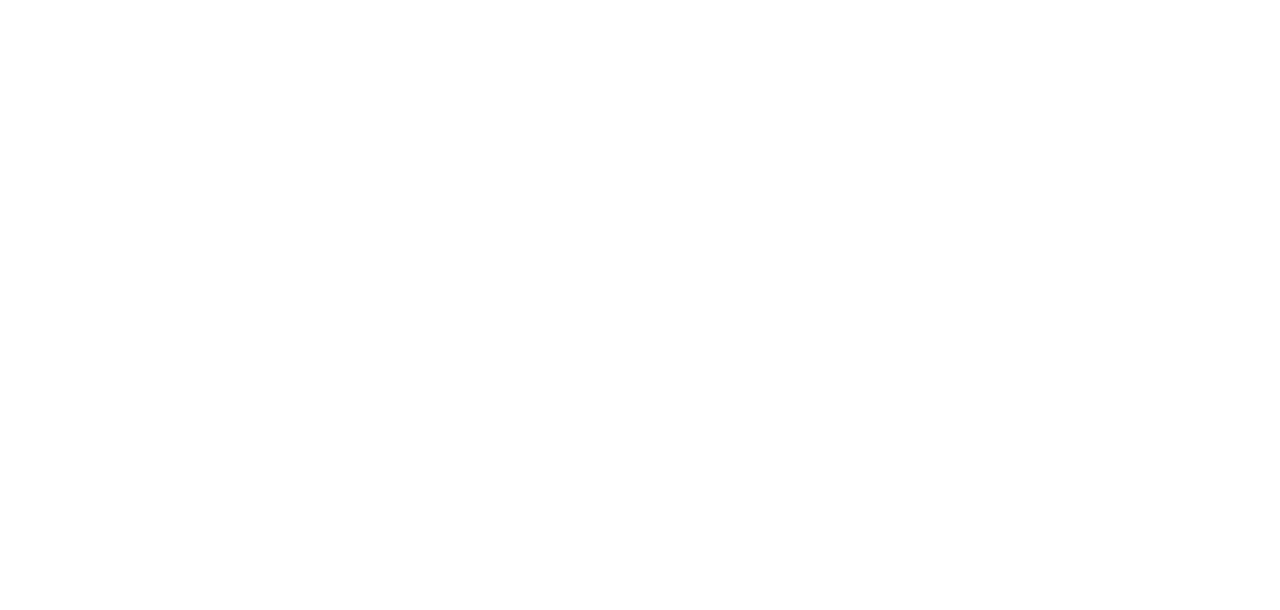
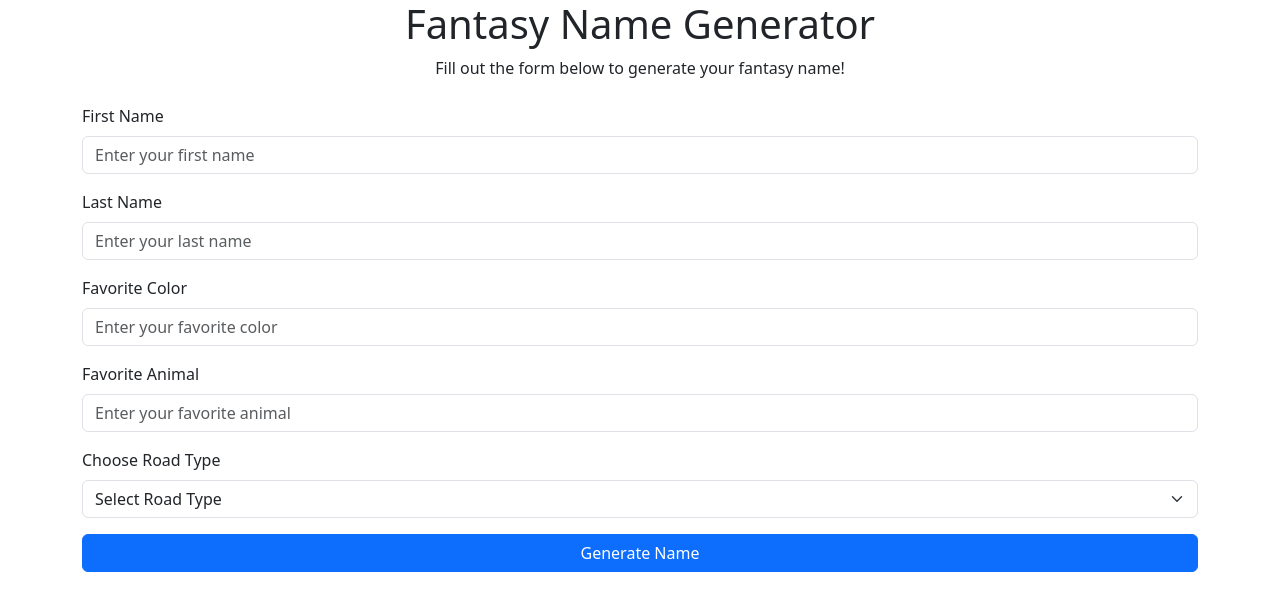
Before and after one commit to FedericoD99/Name-Generator--Dec-proj-, a plain HTML site: page index.html in a window 1280 px wide. Drawn offline with nearby package versions, Linux system fonts and the light colour scheme.

Commit message:
finished html

```diff
--- a/index.html
+++ b/index.html
@@ -23,7 +23,66 @@
         <header>
             <!-- place navbar here -->
         </header>
-        <main></main>
+        <main>
+        <div class="container">
+            <!--Instructions-->
+            <div class="text-center mb-4">
+                <h1>Fantasy Name Generator</h1>
+                <p>Fill out the form below to generate your fantasy name!</p>
+            </div>
+            <!--Form Section-->
+            <form id="fantasyForm" class="mb-4">
+                <!--Get First Name-->
+                <div class="mb-3">
+                <label for="firstName" class="form-label"> First Name</label>
+                <input type="text" class="form-control" id="firstName" placeholder="Enter your first name">
+                </div>
+
+
+                 <!--Get Last Name-->
+                 <div class="mb-3">
+                    <label for="lastName" class="form-label"> Last Name</label>
+                    <input type="text" class="form-control" id="lastName" placeholder="Enter your last name">
+                    </div>
+
+
+                     <!--Get Favorite Color-->
+                <div class="mb-3">
+                    <label for="favColor" class="form-label"> Favorite Color</label>
+                    <input type="text" class="form-control" id="favColor" placeholder="Enter your favorite color">
+                    </div>
+
+                          <!--Get Favorite Animal-->
+                <div class="mb-3">
+                    <label for="favAnimal" class="form-label"> Favorite Animal</label>
+                    <input type="text" class="form-control" id="favAnimal" placeholder="Enter your favorite animal">
+                    </div>
+
+                    <!--Get roadType-->
+                    <div class="mb-3">
+                    <label for="roadType" class="form-label">Choose Road Type</label>
+                    <select id="roadType" class="form-select">
+                        <option selected>Select Road Type</option>
+                        <option value="road">Road</option>
+                        <option value="circle">Circle</option>
+                        <option value="street">Street</option>
+                        <option value="ave">Avenue</option>
+                        <option value="other">Other</option>
+                    </select>
+                </div>
+                <!--Submit Button-->
+                <button type="submit" class="btn btn-primary w-100">Generate Name</button>
+
+            </form>
+            <!--Generated Name Output-->
+            <div class="result" id="result">
+
+
+            </div>
+
+        </div>
+
+        </main>
         <footer>
             <!-- place footer here -->
         </footer>
@@ -39,5 +98,6 @@
             integrity="sha384-BBtl+eGJRgqQAUMxJ7pMwbEyER4l1g+O15P+16Ep7Q9Q+zqX6gSbd85u4mG4QzX+"
             crossorigin="anonymous"
         ></script>
+        <script src="script.js"></script>
     </body>
 </html>
```
